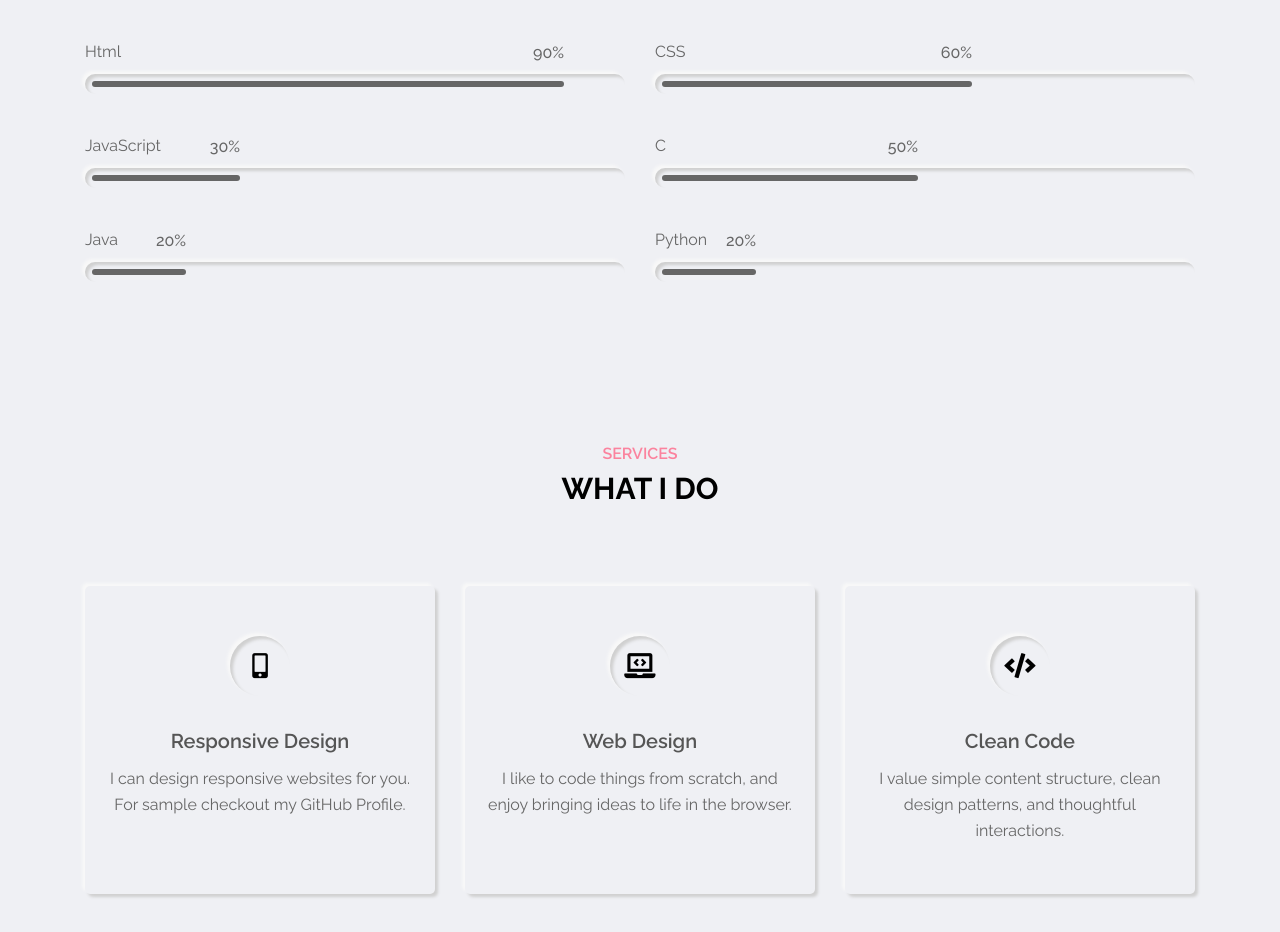
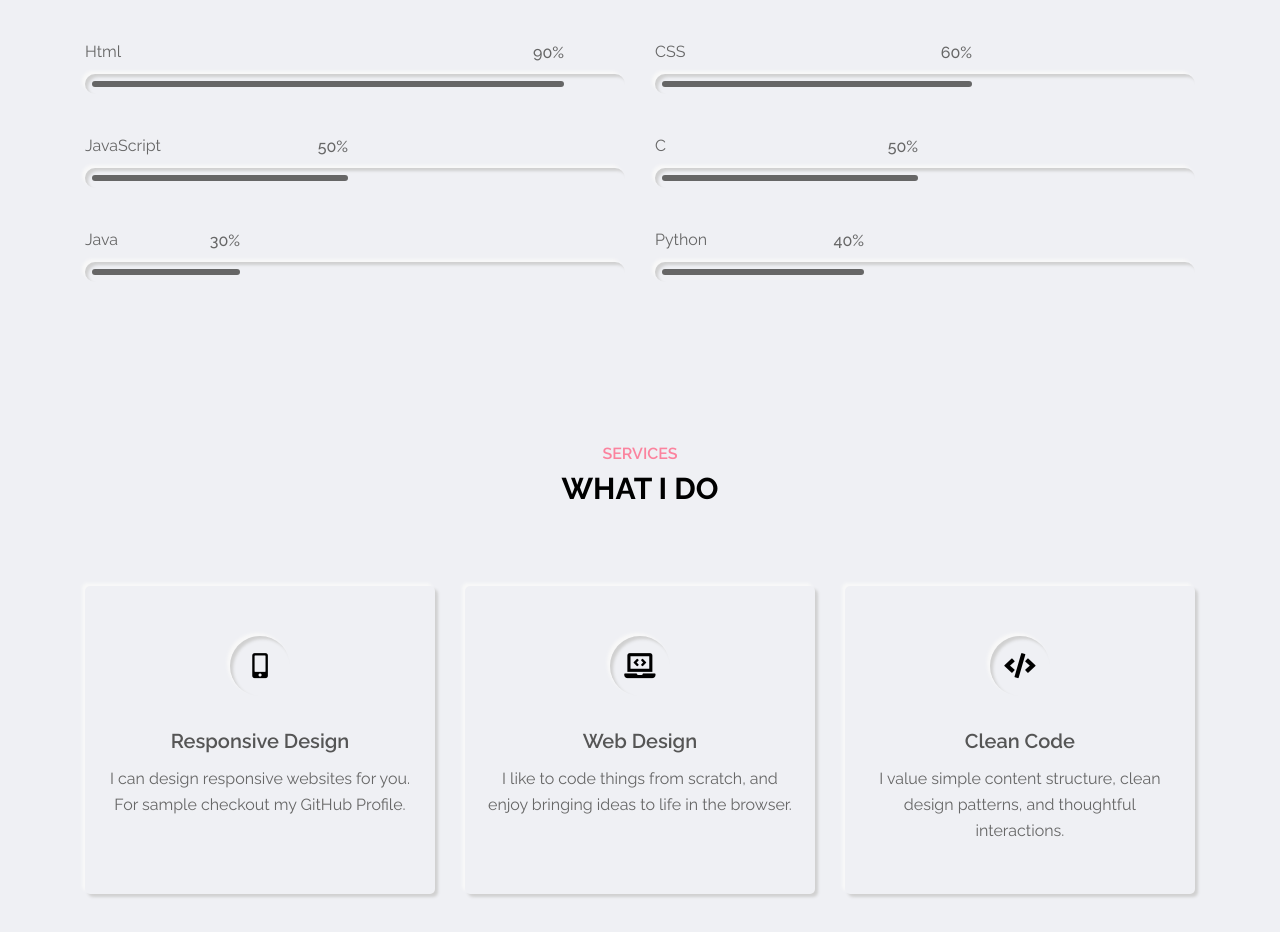
Before and after one commit to RudraPratik30/Pratik-Agrawal-Portfolio, a plain HTML site: page index.html in a window 1280 px wide. Shown: the part 1640-2572 px from the top of the page. Drawn offline with Linux system fonts and the light colour scheme.

Commit message:
Update index.html

```diff
--- a/index.html
+++ b/index.html
@@ -149,8 +149,8 @@
                     <div class="skill-item">
                         <p>JavaScript</p>
                         <div class="progress inner-shadow">
-                            <div class="progress-bar" style="width: calc(30% - 14px);">
-                                <span>30%</span>
+                            <div class="progress-bar" style="width: calc(50% - 14px);">
+                                <span>50%</span>
                             </div>
                         </div>
                     </div>
@@ -169,8 +169,8 @@
                     <div class="skill-item">
                         <p>Java</p>
                         <div class="progress inner-shadow">
-                            <div class="progress-bar" style="width: calc(20% - 14px);">
-                                <span>20%</span>
+                            <div class="progress-bar" style="width: calc(30% - 14px);">
+                                <span>30%</span>
                             </div>
                         </div>
                     </div>
@@ -179,8 +179,8 @@
                     <div class="skill-item">
                         <p>Python</p>
                         <div class="progress inner-shadow">
-                            <div class="progress-bar" style="width: calc(20% - 14px);">
-                                <span>20%</span>
+                            <div class="progress-bar" style="width: calc(40% - 14px);">
+                                <span>40%</span>
                             </div>
                         </div>
                     </div>
```
